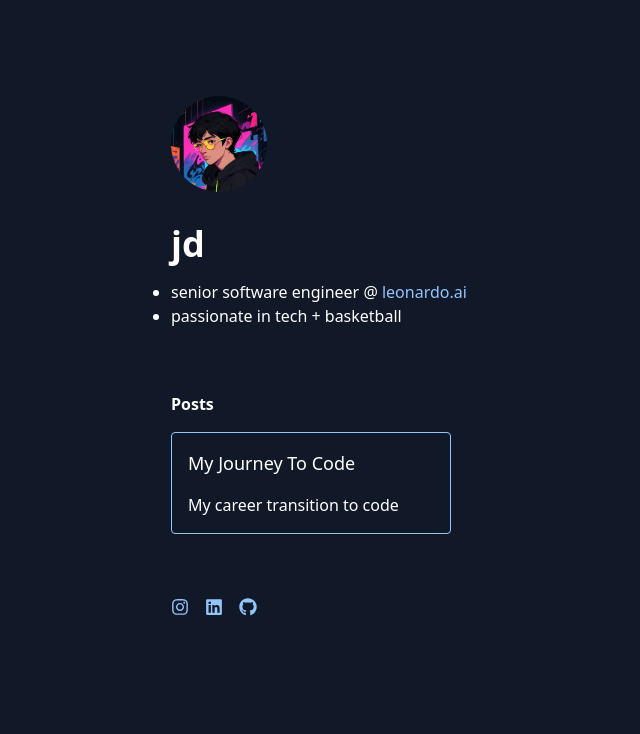
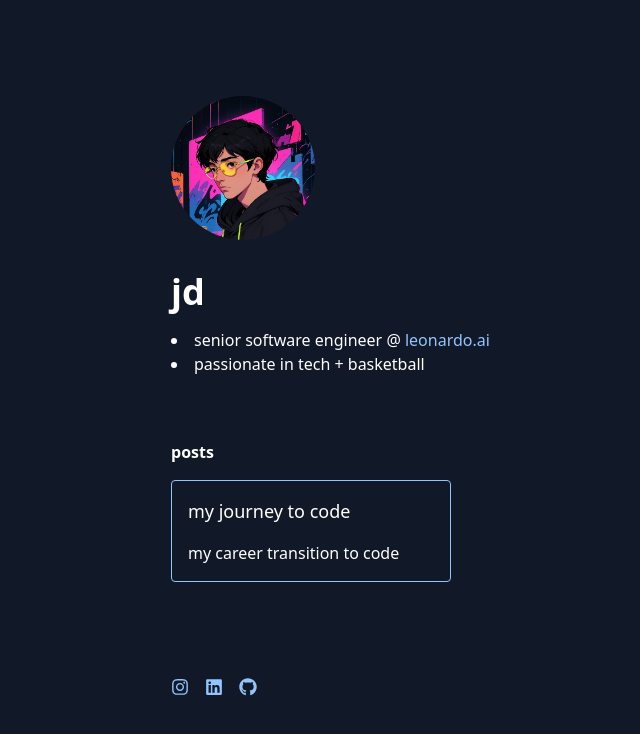
Before and after one commit to jpduong/jpduong.github.io, a Next.js app: page / in a window 1280 px wide. Shown: the top 734 px of the page, without its empty margins (181-821 px from the left). Built offline with nearby package versions, Linux system fonts and the light colour scheme.

Commit message:
feat: updates

```diff
--- a/src/app/components/footer.tsx
+++ b/src/app/components/footer.tsx
@@ -3,7 +3,7 @@ import { LINK_INSTAGRAM, LINK_LINKED_IN, LINK_GITHUB } from "../constants";
 
 export const Footer = () => {
   return (
-    <footer className="flex flex-row gap-4 py-16">
+    <footer className="flex flex-row gap-4 py-24">
       <a href={LINK_INSTAGRAM} target="_blank" className="text-blue-300">
         <button className="text-lg">
           <FaInstagram />
--- a/src/app/components/ui/content-block.tsx
+++ b/src/app/components/ui/content-block.tsx
@@ -17,6 +17,7 @@ export const ContentBlock = ({ content }: Props) => {
       rounded
       "
       href={href}
+      target="_blank"
     >
       {/* transition duration-200 ease-in-out transform hover:-translate-y-1 duration-200 ease-in-out */}
       <div className="p-4">
--- a/src/app/constants.ts
+++ b/src/app/constants.ts
@@ -1,3 +1,11 @@
+export const CONTENT_PROJECTS = [
+  {
+    title: "My Journey To Code",
+    body: "My career transition to code",
+    href: "https://medium.com/@jamesphongduong/my-personal-journey-to-code-618e4b75e9b",
+  },
+];
+
 export const CONTENT_BUILDING = [
   {
     title: "Building A",
@@ -8,14 +16,6 @@ export const CONTENT_BUILDING = [
     title: "Building B",
     subtitle: "Craft",
     body: "Building Craft Implementing interfaces and interactions.",
-  },
-];
-
-export const CONTENT_PROJECTS = [
-  {
-    title: "My Journey To Code",
-    body: "My career transition to code",
-    href: "",
   },
 ];
 
--- a/src/app/layout.tsx
+++ b/src/app/layout.tsx
@@ -16,7 +16,7 @@ export default function RootLayout({
   return (
     <html
       lang="en"
-      className={`${fonts.rubik.variable} bg-gray-900 text-white`}
+      className={`${fonts.rubik.variable} bg-gray-900 text-white lowercase`}
     >
       <body>
         <main className="p-8">
--- a/src/app/page.tsx
+++ b/src/app/page.tsx
@@ -1,29 +1,20 @@
 "use client";
 
-import { FaGithub, FaInstagram, FaLinkedin } from "react-icons/fa";
-import {
-  CONTENT_PROJECTS,
-  LINK_GITHUB,
-  LINK_INSTAGRAM,
-  LINK_LEONARDO,
-  LINK_LINKED_IN,
-} from "./constants";
 import { ContentBlock } from "./components/ui/content-block";
+import { CONTENT_PROJECTS, LINK_LEONARDO } from "./constants";
 
 export default function Home() {
   return (
     <>
       <div className="flex justify-between items-center">
-        <div className="avatar mb-8">
-          <img
-            className="rounded-full w-24 h-24 object-cover"
-            src="avatar.jpg"
-            alt="James Duong"
-          />
-        </div>
+        <img
+          className="rounded-full w-36 h-36 object-cover mb-8"
+          src="avatar.jpg"
+          alt="James Duong"
+        />
       </div>
       <h1 className="text-4xl font-bold mb-4">jd</h1>
-      <ul className="mb-16 list-disc">
+      <ul className="mb-16 list-disc list-inside">
         <li>
           senior software engineer @{" "}
           <a href={LINK_LEONARDO} className="text-blue-300">
@@ -32,7 +23,7 @@ export default function Home() {
         </li>
         <li>passionate in tech + basketball</li>
       </ul>
-      <h3 className="font-bold mb-4">Posts</h3>
+      <h3 className="font-bold mb-4">posts</h3>
       <div className="grid grid-cols-1 md:grid-cols-2 gap-4">
         {CONTENT_PROJECTS.map((content, idx) => (
           <ContentBlock content={content} key={idx} />
```
Also changed, not shown: .eslintrc.json.
